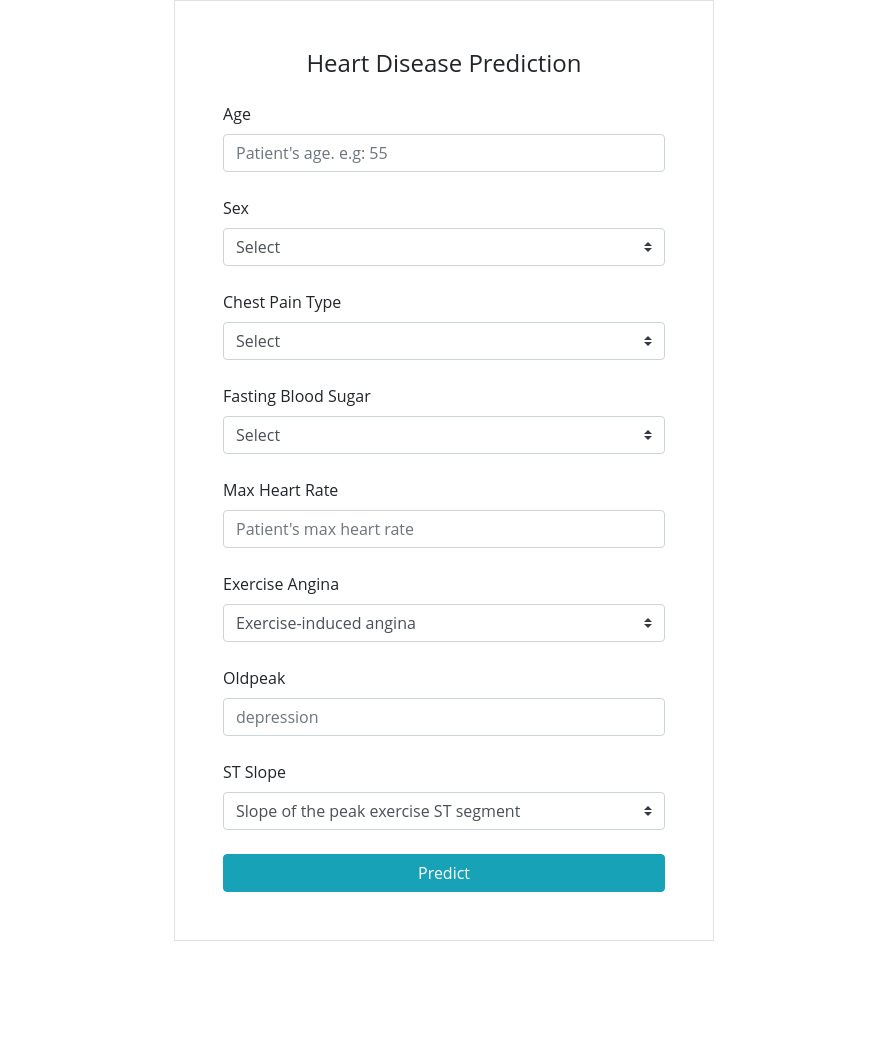
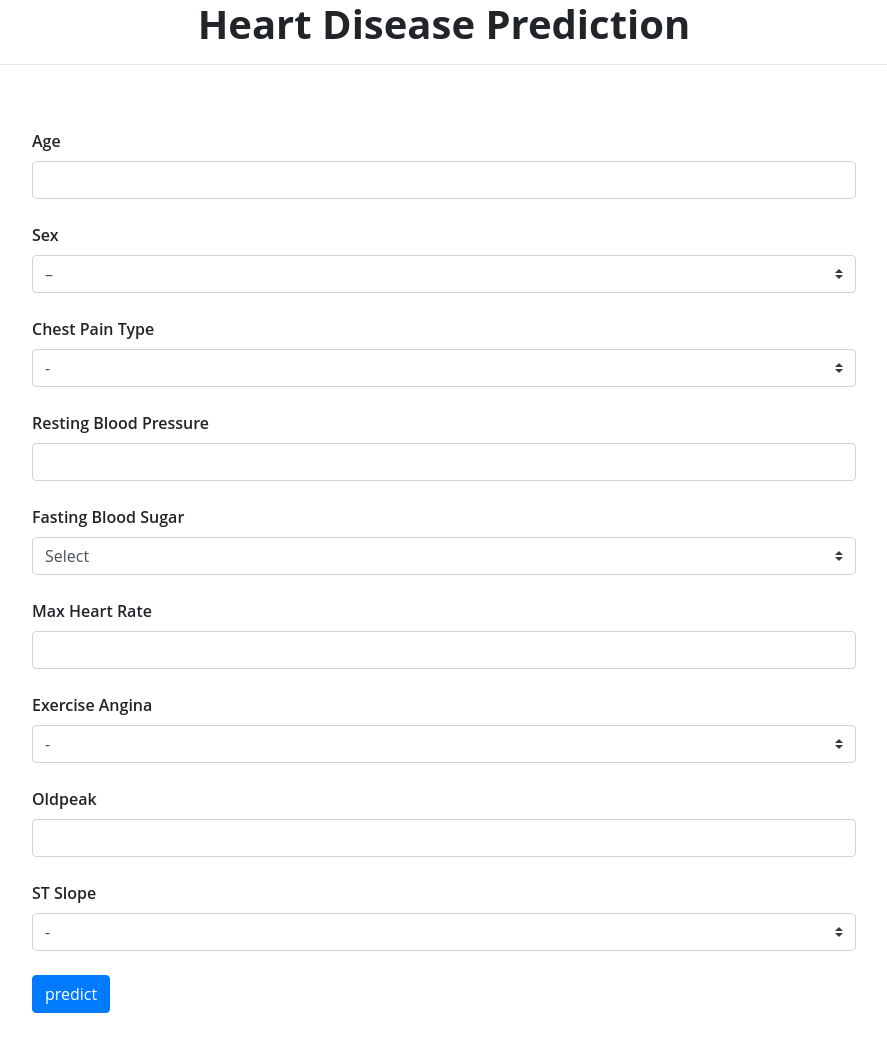
Before and after one commit to modalhoki/flask-project1, a Flask app: page /heart_disease_prediction in a window 1280 px wide. Shown: the whole page, without its empty margins (196-1083 px from the left). Before the commit the page ends 941 px from the top, so only its background shows below. Run offline with Flask 3, Linux system fonts and the light colour scheme; parts of the project's set-up code (start-up, migrations or seed data) failed here and were passed over; some libraries are stand-ins or nearby versions.

Commit message:
clean up, temp

```diff
--- a/app.py
+++ b/app.py
@@ -8,75 +8,13 @@ from flask import Flask, render_template, request
 import joblib
 import numpy as np
 
-from datetime import datetime
-
 app = Flask(__name__)
-app.config['SQLALCHEMY_DATABASE_URI'] = 'sqlite:///model.db'
-db = SQLAlchemy(app)
-
-
-class Fact(db.Model):
-    id = db.Column(db.Integer, primary_key=True)
-    age = db.Column(db.Integer, nullable=False)
-    sex = db.Column(db.Integer, nullable=False)
-    resting_bp = db.Column(db.Integer, nullable=False)
-    cholesterol = db.Column(db.Integer, nullable=False)
-    fasting_blood_sugar = db.Column(db.Integer, nullable=False)
-    resting_ecg = db.Column(db.Integer, nullable=False)
-    max_heart_rate = db.Column(db.Integer, nullable=False)
-    exercise_angina = db.Column(db.Integer, nullable=False)
-    old_peak = db.Column(db.Float, nullable=False)
-    st_slope = db.Column(db.Integer, nullable=False)
-
-    def __repr__(self):
-        return f'<csv on {self.id}>'
 
 
 # post csv ke database
 @app.route('/', methods=['POST', 'GET'])
 def index():
-    if request.method == 'POST':
-        # get csv from form
-
-        age = request.form['age']
-        sex = request.form['sex']
-        chestPainType = request.form['chest_pain_type']
-        resting_bp_s = request.form['resting_bp_s']
-        cholesterol = request.form['cholesterol']
-        fasting_blood_sugar = request.form['fasting_blood_sugar']
-        resting_ecg = request.form['resting_ecg']
-        max_heart_rate = request.form['max_heart_rate']
-        exercise_angina = request.form['exercise_angina']
-        old_peak = request.form['old_peak']
-        st_slope = request.form['st_slope']
-
-        print("----debugging2----")
-        patient_fact1 = Fact(age=age,
-                             sex=sex,
-                             chestPainType=chestPainType,
-                             resting_bp_s=resting_bp_s,
-                             cholesterol=cholesterol,
-                             fasting_blood_sugar=fasting_blood_sugar,
-                             resting_ecg=resting_ecg,
-                             max_heart_rate=max_heart_rate,
-                             exercise_angina=exercise_angina,
-                             old_peak=old_peak,
-                             st_slope=st_slope)
-
-        # patient_fact1 = Fact(age=1,sex=2,chest_pain_type=3,resting_bp_s=4,cholesterol=5,fasting_blood_sugar=6,resting_ecg=7,max_heart_rate=8,exercise_angina=9,old_peak=10,st_slope=11)
-
-        try:
-            app.app_context().push()
-            db.session.add(patient_fact1)
-            db.session.commit()
-            return redirect('/')
-        except:
-            return "there is an issue bro"
-
-
-    else:
-        patient_fact = Fact.query.all()
-        return render_template("index.html", patient_fact=patient_fact)
+    return render_template("index.html")
 
 
 # input csv
@@ -87,21 +25,31 @@ heart_diseases_input = heart_prediction_default_input.value
 # @cross_origin()
 def heart_disease():
     if request.method == "POST":
-        # Input
-        age = int(request.form['age'])
-        sex = int(request.form['sex'])
-        chest_paint_type = int(request.form['chestPainType'])
+
+        # get input
+        # age = int(request.form['age'])
+        # sex = int(request.form['sex'])
+        # chest_paint_type = int(request.form['chestPainType'])
         # resting_bps = int(request.form['restingBloodPressure'])
-        # cholesterol = int(request.form['cholesterol'])
-        fasting_blood_sugar = int(request.form['fastingBloodSugar'])
-        # resting_ecg = int(request.form['restingECG'])
-        max_heart_rate = int(request.form['maxHeartRate'])
-        exercise_angina = int(request.form['exerciseAngina'])
-        oldpeak = float(request.form['oldpeak'])
-        st_slope = int(request.form['stSlope'])
+        # fasting_blood_sugar = int(request.form['fastingBloodSugar'])
+        # max_heart_rate = int(request.form['maxHeartRate'])
+        # exercise_angina = int(request.form['exerciseAngina'])
+        # old_peak = float(request.form['oldpeak'])
+        # st_slope = int(request.form['stSlope'])
+        #
+        # # prepare input
+        # pred_input = [age,
+        #               sex,
+        #               chest_paint_type,
+        #               resting_bps,
+        #               fasting_blood_sugar,
+        #               max_heart_rate,
+        #               exercise_angina,
+        #               old_peak,
+        #               st_slope]
 
-        pred_input = [age, sex, chest_paint_type, fasting_blood_sugar,
-                      max_heart_rate, exercise_angina, oldpeak, st_slope]
+        # return pred_input
+        return render_template("/prediction_result.html")
 
         # load the model from disk
         filename = 'model.pkl'
@@ -112,7 +60,7 @@ def heart_disease():
         pred_prob = load_model.predict([pred_input])
         predict = (pred_prob >= 0.35).astype(int).reshape(-1)
 
-        return render_template("/prediction-result.html", prediction=predict, probability=pred_prob[0][0])
+        return render_template("/prediction_result.html", prediction=predict, probability=pred_prob[0][0])
     else:
         return render_template("/heart-disease-prediction.html")
 
@@ -251,29 +199,6 @@ def expert_system():
 
         # return final_temp
     else:
-        # render page and assign csv for selection
-        # return [expertSystem.evident_data_value,
-        #         expertSystem.evident_data_desc,
-        #         # len(expertSystem.evident_data_value),
-        #
-        #         expertSystem.infeasible_data_value,
-        #         expertSystem.infeasible_data_desc,
-        #         # len(expertSystem.infeasible_data_value),
-        #
-        #         expertSystem.history_data_value,
-        #         expertSystem.history_data_desc,
-        #         # len(expertSystem.history_data_value),
-        #
-        #         expertSystem.intolerant_data_value,
-        #         expertSystem.intolerant_data_desc]
-        #         # len(expertSystem.intolerant_data_value),
-        #
-        #         # expertSystem.unmarked_data_value,
-        #         # expertSystem.unmarked_data_desc]
-
-        # --> please do another check
-
-        # return type(expertSystem.measurement_input)
 
         return render_template('/expert_system.html',
                                eveident_selection_value=expertSystem.evident_data_value,
@@ -305,4 +230,5 @@ if __name__ == "__main__":
     def reshape(arr):
         return np.array(arr).reshape(-1, 1, arr.shape[1])
 
-    app.run(debug = True)
+
+    app.run(debug=True)
--- a/static/css/main.css
+++ b/static/css/main.css
@@ -18,7 +18,7 @@ body {
 }
 
 .bg-input{
-    background-color: red;
+    font-weight: 600;
 }
 
 .clicker {
@@ -93,3 +93,32 @@ h3{
 .select2-container--default.select2-container--focus .select2-selection--multiple {
 
 }
+
+.h4{
+    font-weight: bold;
+}
+
+.textInput{
+    font-weight: bold;
+}
+
+.hd_result{
+    font-weight: bold;
+}
+
+.hd_result2{
+    color: black;
+    font-weight: normal;
+    text-align: center;
+}
+
+.hd_result21{
+    color: red;
+    font-weight: normal;
+    text-align: center;
+}
+.hd_result22{
+    color: #3A7734;
+    font-weight: normal;
+    text-align: center;
+}
--- a/templates/heart-disease-prediction.html
+++ b/templates/heart-disease-prediction.html
@@ -1,63 +1,56 @@
 {% extends 'base.html' %} {% block head %}
 <title>Heart Disease Prediction</title>
-{% endblock %} {% block body %}
+{% endblock %}
+{% block body %}
 <div class="container">
+<h1>Heart Disease Prediction</h1>
+        <hr>
   <div class="row justify-content-center">
-    <div class="col-6">
+    <div class="col-10">
       <form
-        class="border rounded-4 p-5"
+        class="rounded-4 p-5"
         action="/heart_disease_prediction"
         method="POST"
       >
-        <p class="h4 mb-4 text-center">Heart Disease Prediction</p>
 
-        <label for="textInput">Age</label>
+        <label for="textInput" class="bg-input">Age</label>
         <input
           name="age"
           type="text"
           class="form-control mb-4"
-          placeholder="Patient's age. e.g: 55"
+
         />
 
-        <label for="select">Sex</label>
+        <label for="select" class="bg-input">Sex</label>
         <select
           name="sex"
           class="form-select browser-default custom-select mb-4"
         >
-          <option value="" disabled="" selected="">Select</option>
+          <option value="" disabled="" selected="">–</option>
           <option value="0">Female</option>
           <option value="1">Male</option>
         </select>
 
-        <label for="select">Chest Pain Type</label>
+        <label for="select" class="bg-input">Chest Pain Type</label>
         <select
           name="chestPainType"
           class="form-select browser-default custom-select mb-4"
         >
-          <option value="" disabled="" selected="">Select</option>
+          <option value="" disabled="" selected="">-</option>
           <option value="1">Typical Angina</option>
           <option value="2">Atypical Angina</option>
           <option value="3">Non-Anginal Pain</option>
           <option value="4">Asymptomatic</option>
         </select>
 
-        <!-- <label for="textInput">Resting Blood Pressure</label>
+        <label for="textInput" class="bg-input">Resting Blood Pressure</label>
         <input
           name="restingBloodPressure"
           type="text"
           class="form-control mb-4"
-          placeholder="in mm Hg"
-        /> -->
+        />
 
-        <!-- <label for="textInput">Cholesterol</label>
-        <input
-          name="cholesterol"
-          type="text"
-          class="form-control mb-4"
-          placeholder="in mg/dl"
-        /> -->
-
-        <label for="select">Fasting Blood Sugar</label>
+        <label for="select" class="bg-input">Fasting Blood Sugar</label>
         <select
           name="fastingBloodSugar"
           class="form-select browser-default custom-select mb-4"
@@ -67,67 +60,46 @@
           <option value="1">&gE; 120 mg/dl</option>
         </select>
 
-        <!-- <label for="select">Resting ECG</label>
-        <select
-          name="restingECG"
-          class="form-select browser-default custom-select mb-4"
-        >
-          <option value="" disabled="" selected="">Select</option>
-          <option value="0">Normal</option>
-          <option value="1">
-            Having ST-T wave abnormality (T wave inversions and/or ST elevation
-            or depression of > 0.05 mV)
-          </option>
-          <option value="2">
-            Showing probable or definite left ventricular hypertrophy by Estes'
-            criteria
-          </option>
-        </select> -->
-
-        <label for="textInput">Max Heart Rate</label>
+        <label for="textInput" class="bg-input">Max Heart Rate</label>
         <input
           name="maxHeartRate"
           type="text"
           class="form-control mb-4"
-          placeholder="Patient's max heart rate"
         />
 
-        <label for="select">Exercise Angina</label>
+        <label for="select" class="bg-input">Exercise Angina</label>
         <select
           name="exerciseAngina"
           class="form-select browser-default custom-select mb-4"
         >
           <option value="" disabled="" selected="">
-            Exercise-induced angina
+            -
           </option>
           <option value="0">No</option>
           <option value="1">Yes</option>
         </select>
 
-        <label for="textInput">Oldpeak</label>
+        <label for="textInput"class="bg-input">Oldpeak</label>
         <input
           name="oldpeak"
           type="text"
           class="form-control mb-4"
-          placeholder="depression"
         />
 
-        <label for="select">ST Slope</label>
+        <label for="select" class="bg-input">ST Slope</label>
         <select
           name="stSlope"
           class="form-select browser-default custom-select mb-4"
         >
           <option value="" disabled="" selected="">
-            Slope of the peak exercise ST segment
+            -
           </option>
           <option value="1">Upsloping</option>
           <option value="2">Flat</option>
           <option value="3">Downsloping</option>
         </select>
 
-        <button value="predict" class="btn btn-info btn-block" type="submit">
-          Predict
-        </button>
+        <input type="submit" value="predict" class="btn btn-primary">
       </form>
     </div>
   </div>
```
Also changed, not shown: templates/heart_diseases_prediction.html (deleted, +0 -25 lines), templates/prediction-result.html (deleted, +0 -24 lines), templates/prediction_result.html (added, +30 -0 lines).
